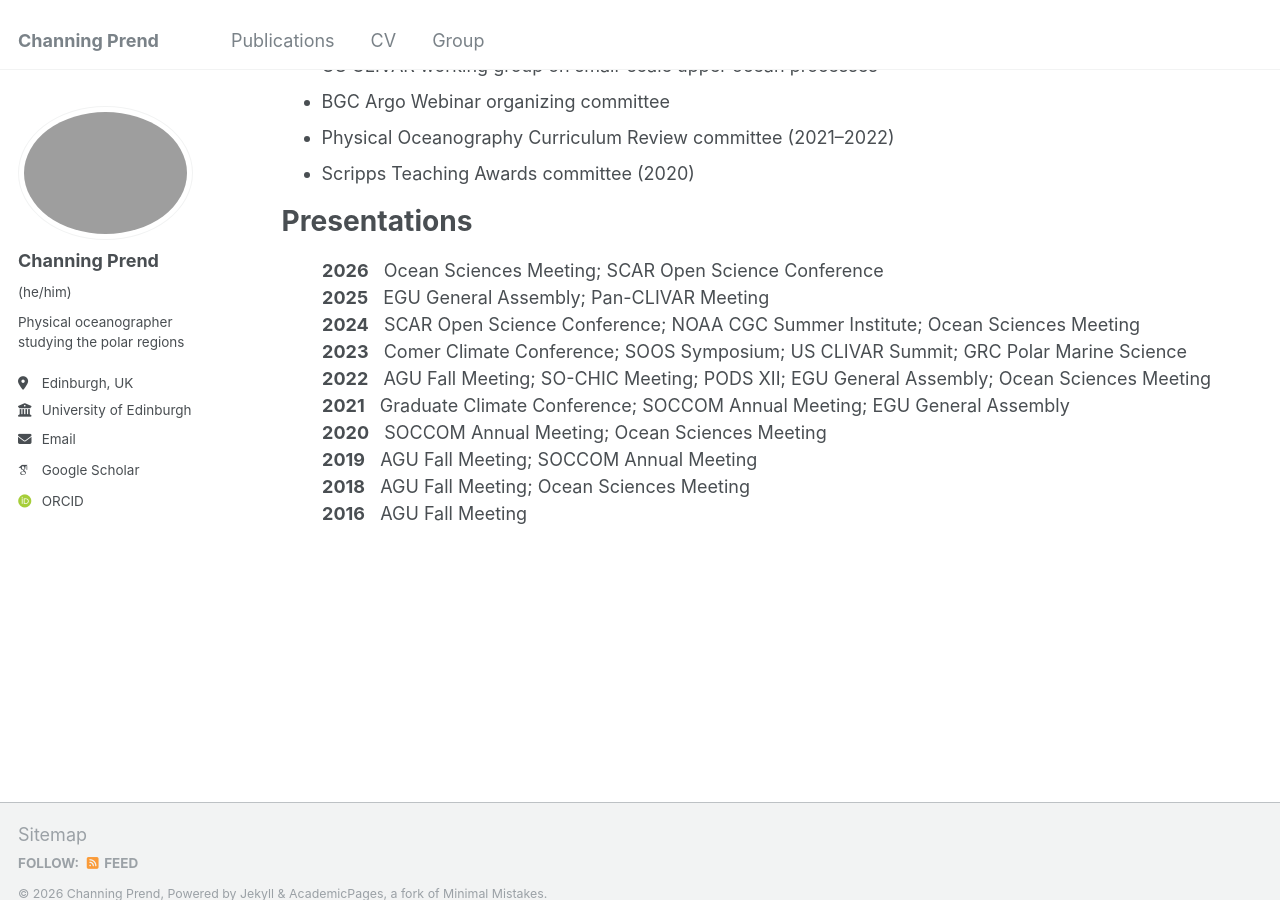
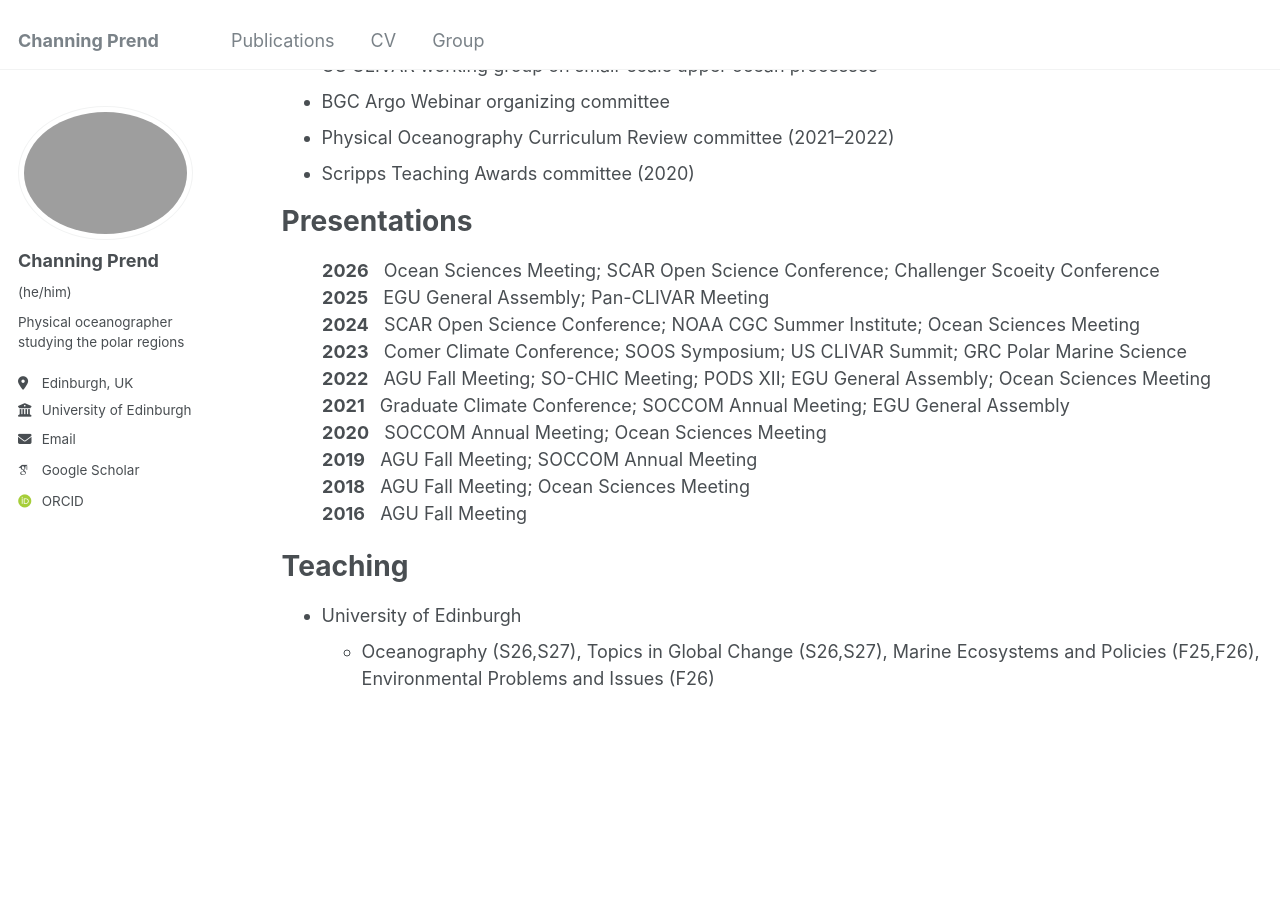
Before and after one commit to cprend/cprend.github.io, a Jekyll site: the page built from _pages/cv.md, in a window 1280 px wide and 900 px high, scrolled down 1551 px. Built offline with Jekyll 4.4.1, drawn with Linux system fonts in a browser that asks for light colours; some web fonts are replaced.

Commit message:
Update cv.md

```diff
--- a/_pages/cv.md
+++ b/_pages/cv.md
@@ -67,7 +67,7 @@ Service
 
 Presentations
 ======
-&nbsp;&nbsp;&nbsp;&nbsp;&nbsp;&nbsp;&nbsp;&nbsp;**2026** &nbsp;&nbsp;Ocean Sciences Meeting; SCAR Open Science Conference<br>
+&nbsp;&nbsp;&nbsp;&nbsp;&nbsp;&nbsp;&nbsp;&nbsp;**2026** &nbsp;&nbsp;Ocean Sciences Meeting; SCAR Open Science Conference; Challenger Scoeity Conference<br>
 &nbsp;&nbsp;&nbsp;&nbsp;&nbsp;&nbsp;&nbsp;&nbsp;**2025** &nbsp;&nbsp;EGU General Assembly; Pan-CLIVAR Meeting<br>
 &nbsp;&nbsp;&nbsp;&nbsp;&nbsp;&nbsp;&nbsp;&nbsp;**2024** &nbsp;&nbsp;SCAR Open Science Conference; NOAA CGC Summer Institute; Ocean Sciences Meeting<br>
 &nbsp;&nbsp;&nbsp;&nbsp;&nbsp;&nbsp;&nbsp;&nbsp;**2023** &nbsp;&nbsp;Comer Climate Conference; SOOS Symposium; US CLIVAR Summit; GRC Polar Marine Science<br>
@@ -77,3 +77,8 @@ Presentations
 &nbsp;&nbsp;&nbsp;&nbsp;&nbsp;&nbsp;&nbsp;&nbsp;**2019** &nbsp;&nbsp;AGU Fall Meeting; SOCCOM Annual Meeting<br>
 &nbsp;&nbsp;&nbsp;&nbsp;&nbsp;&nbsp;&nbsp;&nbsp;**2018** &nbsp;&nbsp;AGU Fall Meeting; Ocean Sciences Meeting<br>
 &nbsp;&nbsp;&nbsp;&nbsp;&nbsp;&nbsp;&nbsp;&nbsp;**2016** &nbsp;&nbsp;AGU Fall Meeting<br>
+
+Teaching
+======
+* University of Edinburgh
+    * Oceanography (S26,S27), Topics in Global Change (S26,S27), Marine Ecosystems and Policies (F25,F26), Environmental Problems and Issues (F26)
```
